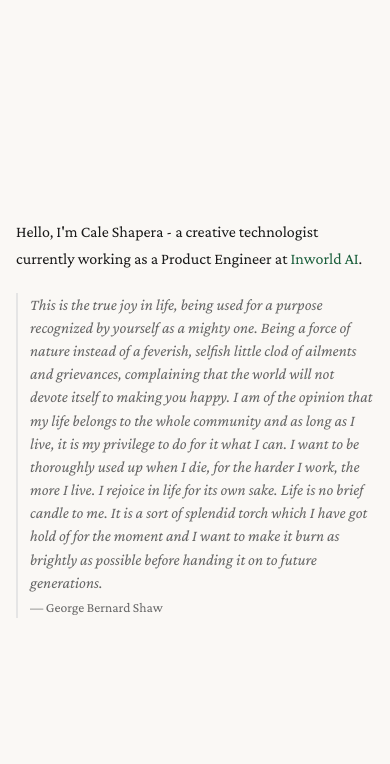
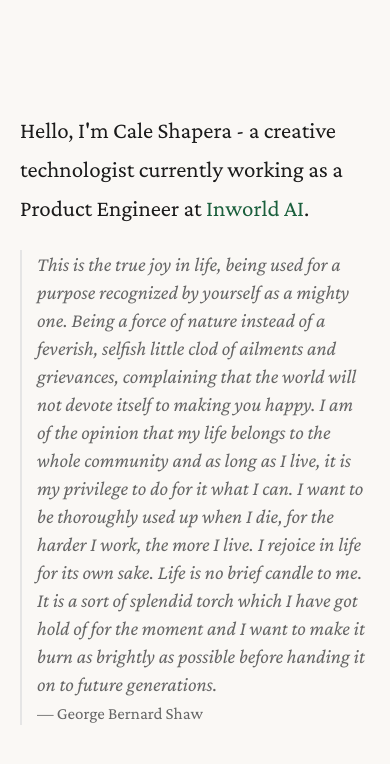
Before and after one commit to cshape/caleshapera.com2025, a React (Vite) app: page /about in a window 390 px wide. Shown: the top 764 px of the page. Built offline with nearby package versions, Linux system fonts and the light colour scheme; what @heroui/react would draw is missing.

Commit message:
mobile styling

```diff
--- a/src/index.css
+++ b/src/index.css
@@ -230,11 +230,12 @@ a:hover {
 /* Mobile: ensure quote fits in viewport without scrolling */
 @media (max-width: 767px) {
   html {
-    font-size: 16px;
+    font-size: clamp(14px, 2.6vh, 20px);
   }
 
   .about-content {
-    padding: 1.5rem 1rem;
+    padding: 5dvh 1rem;
+    padding: 5vh 1rem;
     min-height: 100vh;
     min-height: 100dvh;
     display: flex;
@@ -242,18 +243,19 @@ a:hover {
     justify-content: center;
   }
 
-  .about-content p {
-    margin-bottom: 0.75em;
+  .about-content > p {
+    font-size: 1.15em;
+    margin-bottom: 0.6em;
   }
 
   .quote {
-    margin: 0.5em 0;
+    margin: 0.4em 0;
     padding-left: 0.75em;
-    line-height: 1.45;
+    line-height: 1.4;
   }
 
   .quote p {
-    margin-bottom: 0.25em;
+    margin-bottom: 0.2em;
   }
 
   .quote footer {
```
